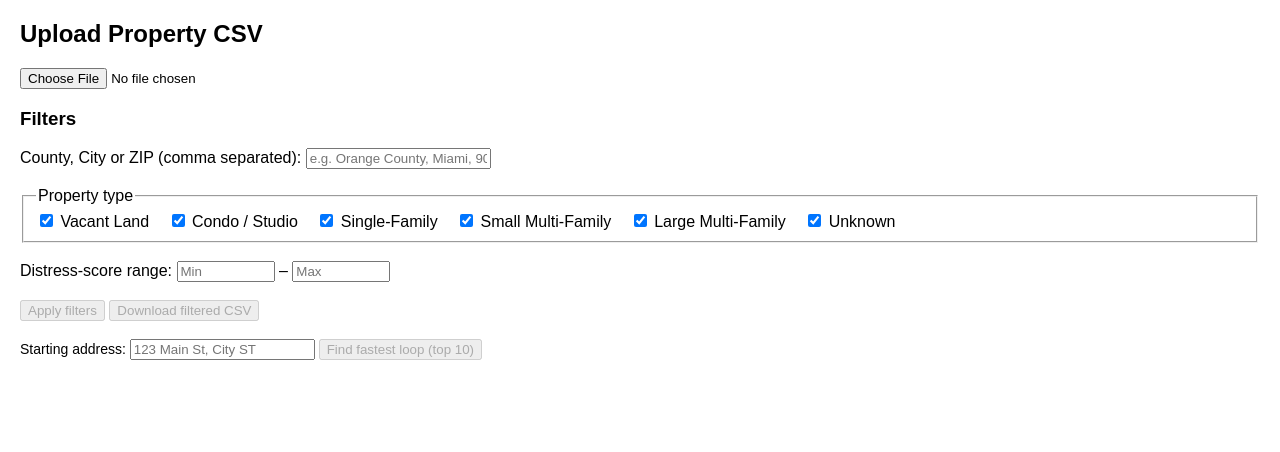
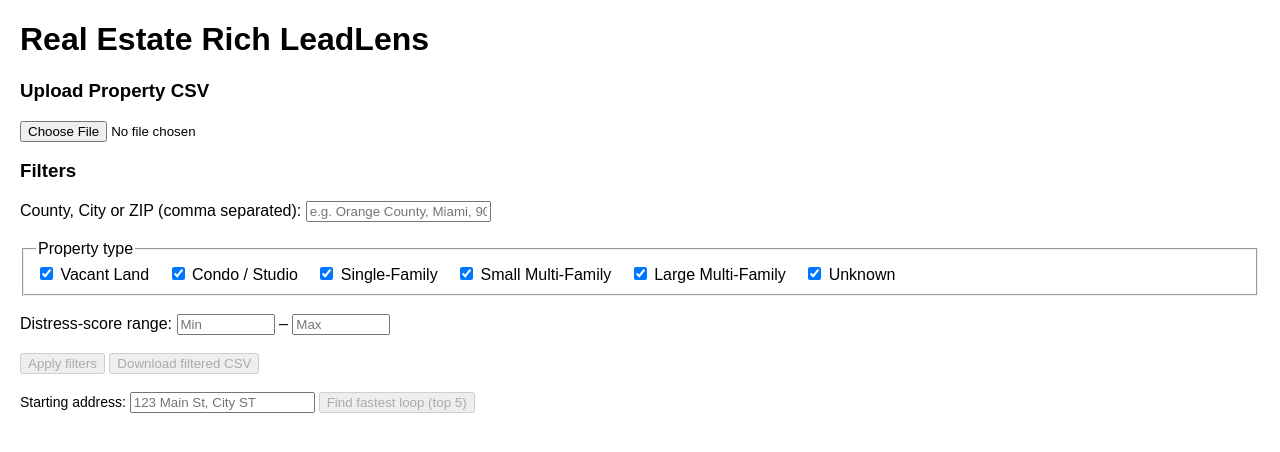
Before and after one commit to Walker82253/propertyLister, a plain HTML site: page index.html in a window 1280 px wide. Drawn offline with nearby package versions, Linux system fonts and the light colour scheme; some packages are replaced by stand-ins of ours.

Commit message:
Update index.html

```diff
--- a/index.html
+++ b/index.html
@@ -2,7 +2,7 @@
 <html lang="en">
 <head>
 <meta charset="UTF-8">
-<title>Property CSV Search & Optimal Route Planner</title>
+<title>RERich LeadLens</title>
 <style>
  body{font-family:Arial,Helvetica,sans-serif;margin:20px}
  table{border-collapse:collapse;width:100%;font-size:12px}
@@ -18,7 +18,8 @@
 </style>
 </head>
 <body>
-<h2>Upload Property CSV</h2>
+<h1>Real Estate Rich LeadLens<h1>
+<h3>Upload Property CSV</h3>
 <input type="file" id="csvFile" accept=".csv">
 <span id="rowCount"></span>
 
@@ -50,7 +51,7 @@
 <div id="routeArea">
   <label>Starting address: </label>
   <input type="text" id="startAddress" placeholder="123 Main St, City ST">
-  <button id="routeBtn" disabled>Find fastest loop (top 10)</button>
+  <button id="routeBtn" disabled>Find fastest loop (top 5)</button>
   <div id="routeLink"></div>
 </div>
 
@@ -61,7 +62,7 @@
 
 <script>
 /* ---------- CONFIG ---------- */
-const WAYPOINT_LIMIT = 9;                                  // # properties
+const WAYPOINT_LIMIT = 5;                                  // # properties
 const IS_MOBILE      = /Mobi|Android|iPhone|iPad/i.test(navigator.userAgent);
 const MAX_ROWS_RENDER = IS_MOBILE ? 1000 : 5000;
 
```
